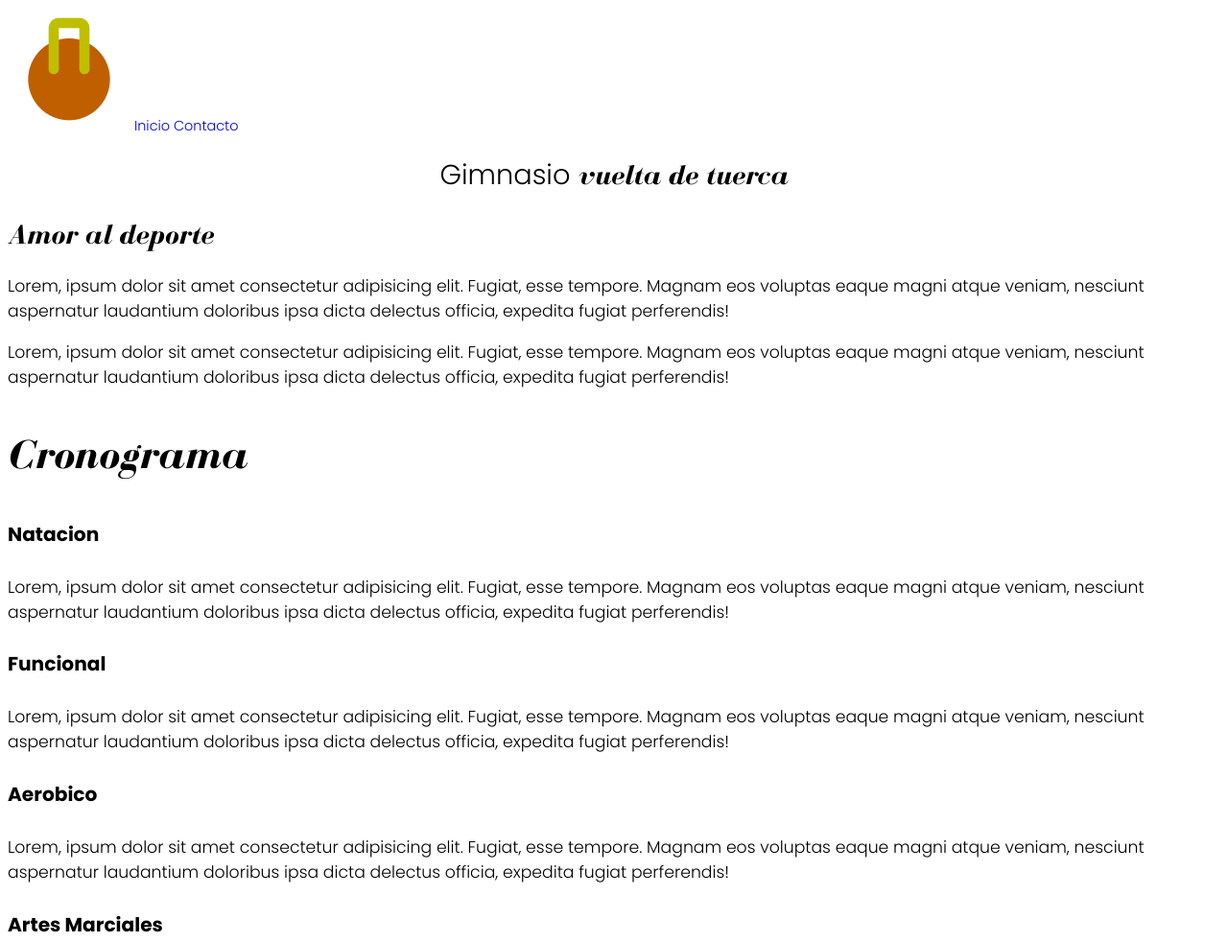
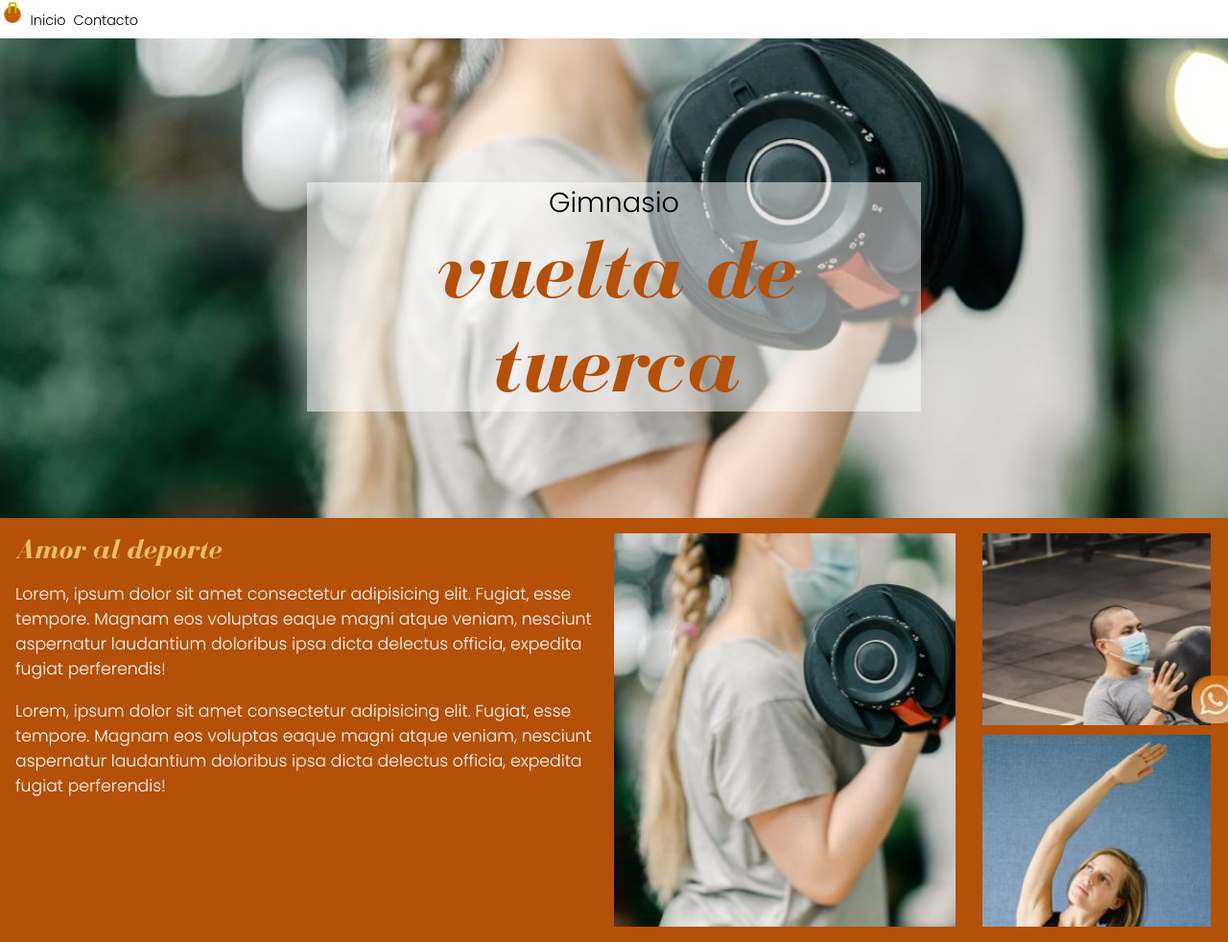
Before and after one commit to FlorenciaPalazzo/Proyecto_Integrador-HTML-CSS, a plain HTML site: page ProyectoWeb/index.html in a window 1280 px wide. Shown: the top 982 px of the page at 96% size. Drawn offline with Linux system fonts and the light colour scheme.

Commit message:
finalizado

```diff
--- a/ProyectoWeb/Styles/styles.css
+++ b/ProyectoWeb/Styles/styles.css
@@ -4,38 +4,197 @@
   font-family: miFuente;
   src: url(/ProyectoWeb/Tipografias/BodoniFLF-BoldItalic.ttf);
 }
-
+* {
+  box-sizing: border-box;
+}
+h1,
+h2 {
+  margin: 0;
+}
 body {
+  margin: 0;
+  padding: 0;
   font-family: "Poppins", sans-serif;
   font-size: 90%;
+  counter-reset: miContador;
+}
+nav {
+  width: 100%;
+  height: 40px;
 }
 nav a {
+  margin: 2px;
   text-decoration: none;
+  color: black;
+}
+nav a:hover {
+  text-decoration: underline;
+}
+nav img {
+  width: 2%;
+  max-width: 100%;
+  height: auto;
+  margin-right: auto;
 }
 header {
+  padding: 150px 0;
+  box-sizing: border-box;
+}
+header div {
+  margin: auto;
+}
+#encabezado {
+  width: 100%;
+  height: 500px;
+  background-image: url("/ProyectoWeb/images/banner.JPG");
+  background-repeat: no-repeat;
+  background-size: cover;
   text-align: center;
 }
-header h1 {
+#encabezado div {
+  width: 50%;
+  background-color: rgba(255, 255, 255, 0.5);
+}
+
+#encabezado h1 {
   font-family: "Poppins", sans-serif;
   font-weight: 300;
   font-size: 2em;
 }
-header h1 span {
+#encabezado h1 span {
+  display: block;
+  color: #b45008;
   font-family: miFuente;
-  font-style: italic;
-  font-weight: bold;
+  font-size: 3em;
+}
+main {
+  width: 100%;
 }
 h2 {
   font-family: miFuente;
   font-size: 2em;
+  color: #e8bf65;
 }
 h3 {
   font-family: miFuente;
   font-size: 3em;
+  color: #b45008;
 }
 h4 {
   font-size: 1.4em;
+  color: #e8bf65;
+  border-bottom: 1px dotted #b45008;
+  text-shadow: 2px 3px 2px rgba(200, 200, 14, 0.5);
+}
+h4::before {
+  counter-increment: miContador;
+  content: counter(miContador, upper-roman) "-";
+  font-variant: small-caps;
 }
 p {
   font-size: 1.2em;
 }
+footer {
+  width: 100%;
+  height: 200px;
+  background-color: #b45008;
+}
+article {
+  float: left;
+  width: 50%;
+  padding: 1em;
+}
+footer ul {
+  margin: 0;
+  padding: 0;
+  list-style: none;
+  margin: 0;
+  padding: 0;
+}
+footer {
+  display: flex;
+  justify-content: space-evenly;
+  align-items: center;
+  color: white;
+}
+.division {
+  width: 100%;
+  padding: 1rem;
+  display: flex;
+  margin-bottom: 2px;
+}
+.division div {
+  width: 50%;
+}
+.division img:hover {
+  opacity: 0.5;
+}
+.nosotros {
+  background-color: #b45008;
+}
+.nosotros h2 {
+  font-family: miFuente;
+  font-size: 2em;
+  color: #e8bf65;
+}
+.nosotros .grilla {
+  display: grid;
+  grid-gap: 10px;
+  grid-template-columns: 60% 40%;
+  grid-template-rows: 200px 200px;
+}
+.grilla div {
+  background-color: red;
+  width: 95%;
+}
+.grilla div:first-child {
+  background-position: -140px 0px;
+  grid-row-start: 1;
+  grid-row-end: 3;
+
+  background-image: url("/ProyectoWeb/images/gym-01.JPG");
+}
+.grilla div:nth-child(2) {
+  background-image: url("/ProyectoWeb/images/gym-02.JPG");
+}
+.grilla div:nth-child(3) {
+  background-image: url("/ProyectoWeb/images/gym-03.JPG");
+  background-repeat: no-repeat;
+  background-size: cover;
+}
+.division div img {
+  width: 80%;
+  margin: auto;
+  display: block;
+  border-radius: 10px/20px;
+  box-shadow: 1px 3px 10px black;
+}
+.nosotros p {
+  font-size: 1.2em;
+  color: white;
+}
+.activo {
+  text-decoration: underline;
+}
+
+footer ul:first-of-type,
+footer p:first-child {
+  font-weight: bold;
+}
+
+#chat {
+  position: fixed;
+  left: 97%;
+  top: 88%;
+  background-image: linear-gradient(
+      rgba(226, 127, 14, 0.5),
+      rgba(255, 255, 255, 0.5)
+    ),
+    url("/ProyectoWeb/images/chat.png");
+  background-size: contain;
+  background-repeat: no-repeat;
+  width: 50px;
+  height: 50px;
+  cursor: pointer;
+  border-radius: 20px;
+}
--- a/ProyectoWeb/index.html
+++ b/ProyectoWeb/index.html
@@ -13,10 +13,13 @@
       <a href="#">Inicio</a>
       <a href="#">Contacto</a>
     </nav>
-    <header>
+    <header id="encabezado">
+      <div>
         <h1>Gimnasio <span> vuelta de tuerca</span></h1>
+      </div>
     </header>
-    <section>
+    <section class="nosotros division">
+      <div>
         <h2>Amor al deporte</h2>
         <p>
           Lorem, ipsum dolor sit amet consectetur adipisicing elit. Fugiat, esse
@@ -30,9 +33,17 @@
           aspernatur laudantium doloribus ipsa dicta delectus officia, expedita
           fugiat perferendis!
         </p>
+      </div>
+      <div class="grilla">
+        <div></div>
+        <div></div>
+        <div></div>
+      </div>
     </section>
-    <section>
-      <h3>Cronograma</h3>
+    <div id="chat"></div>
+    <section class="division">
+      <div><img src="/ProyectoWeb/images/ejercicio.JPG" alt="" /></div>
+      <div><h3>Cronograma</h3>
 
       <article>
         <h4>Natacion</h4>
@@ -79,6 +90,7 @@
           aspernatur laudantium doloribus ipsa dicta delectus officia, expedita
           fugiat perferendis!
         </p>
+      </div>
       </article>
     </section>
     <footer>
```
Lines whose indentation alone changed are shown as unchanged.
